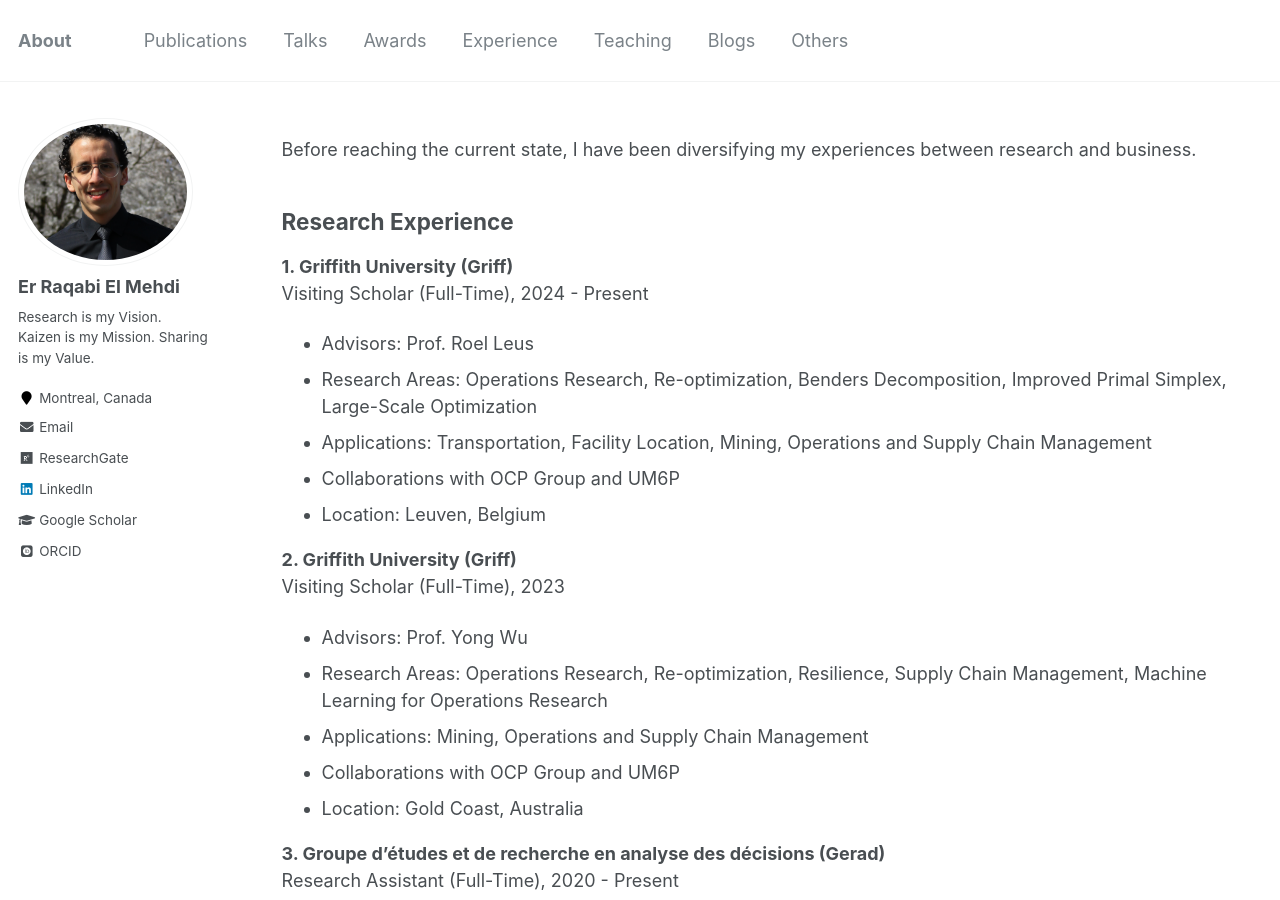
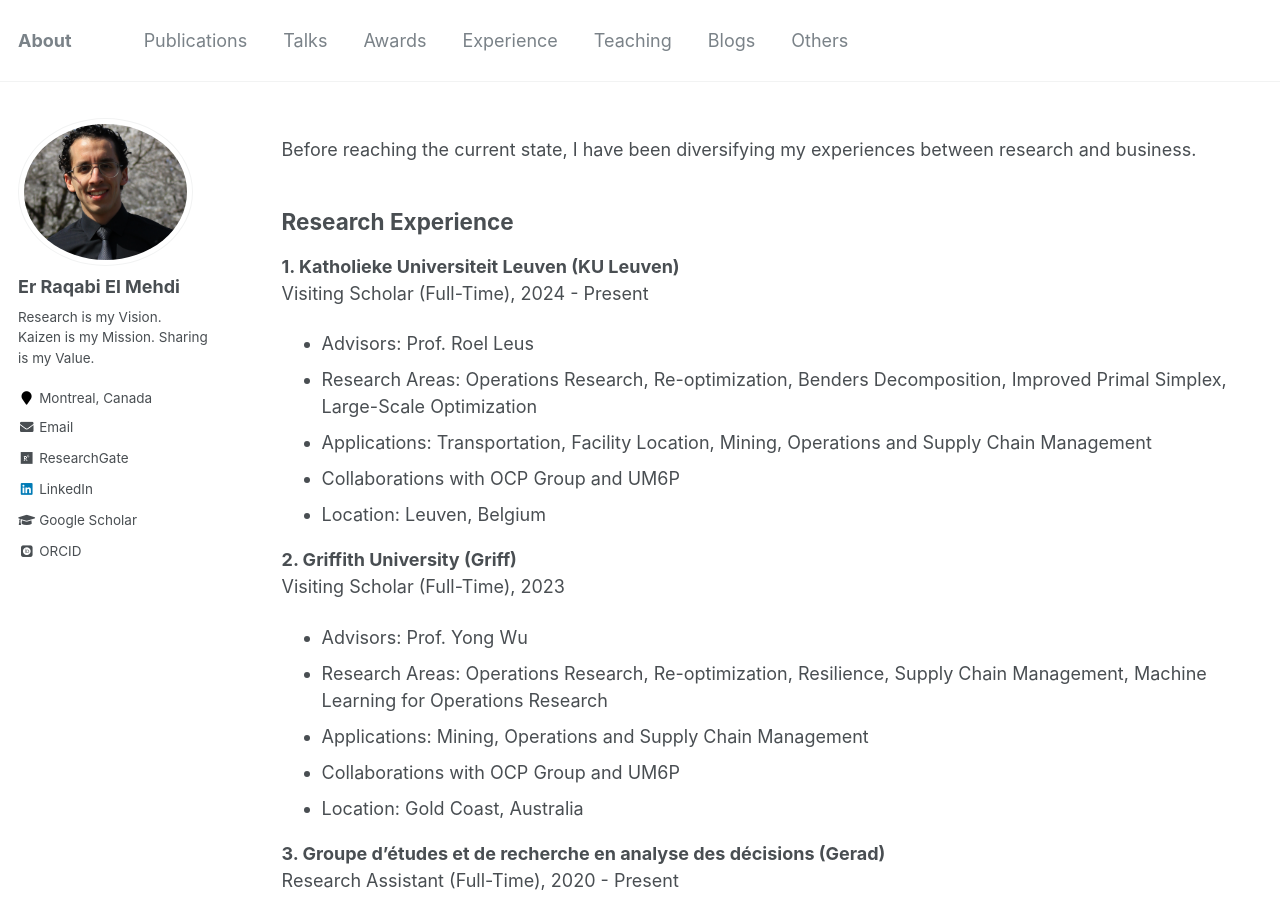
Before and after one commit to RqbMedi/rqbmedi.github.io, a Jekyll site: the page built from _pages/others.md, in a window 1280 px wide and 900 px high. Built offline with Jekyll 4.4.1, drawn with Linux system fonts in a browser that asks for light colours; some web fonts are replaced.

Commit message:
Update others.md

```diff
--- a/_pages/others.md
+++ b/_pages/others.md
@@ -11,7 +11,7 @@ Before reaching the current state, I have been diversifying my experiences betwe
 
 Research Experience
 ------
-**1. Griffith University (Griff)**<br>
+**1. Katholieke Universiteit Leuven (KU Leuven)**<br>
 Visiting Scholar (Full-Time), 2024 - Present
  - Advisors: Prof. Roel Leus
  - Research Areas: Operations Research, Re-optimization, Benders Decomposition, Improved Primal Simplex, Large-Scale Optimization
```
